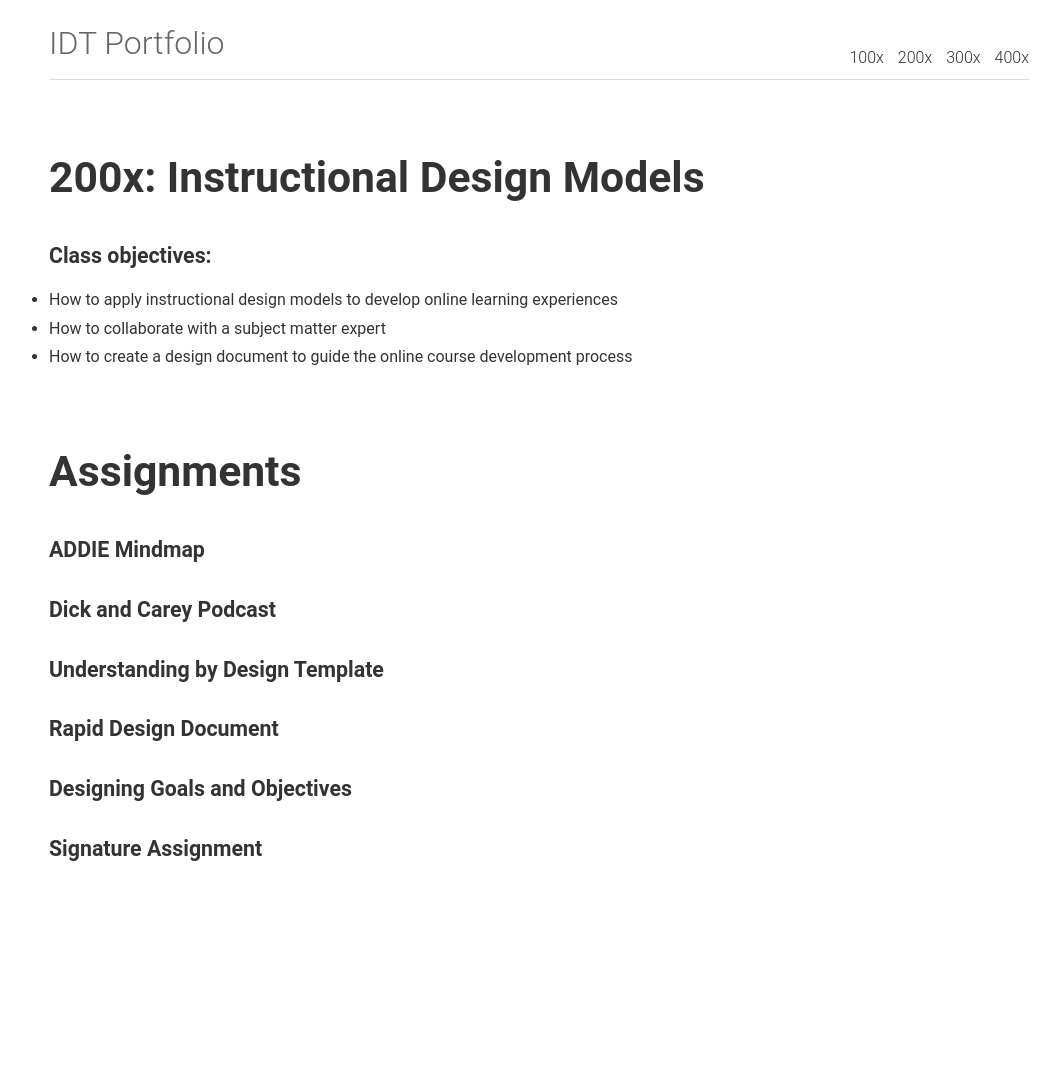
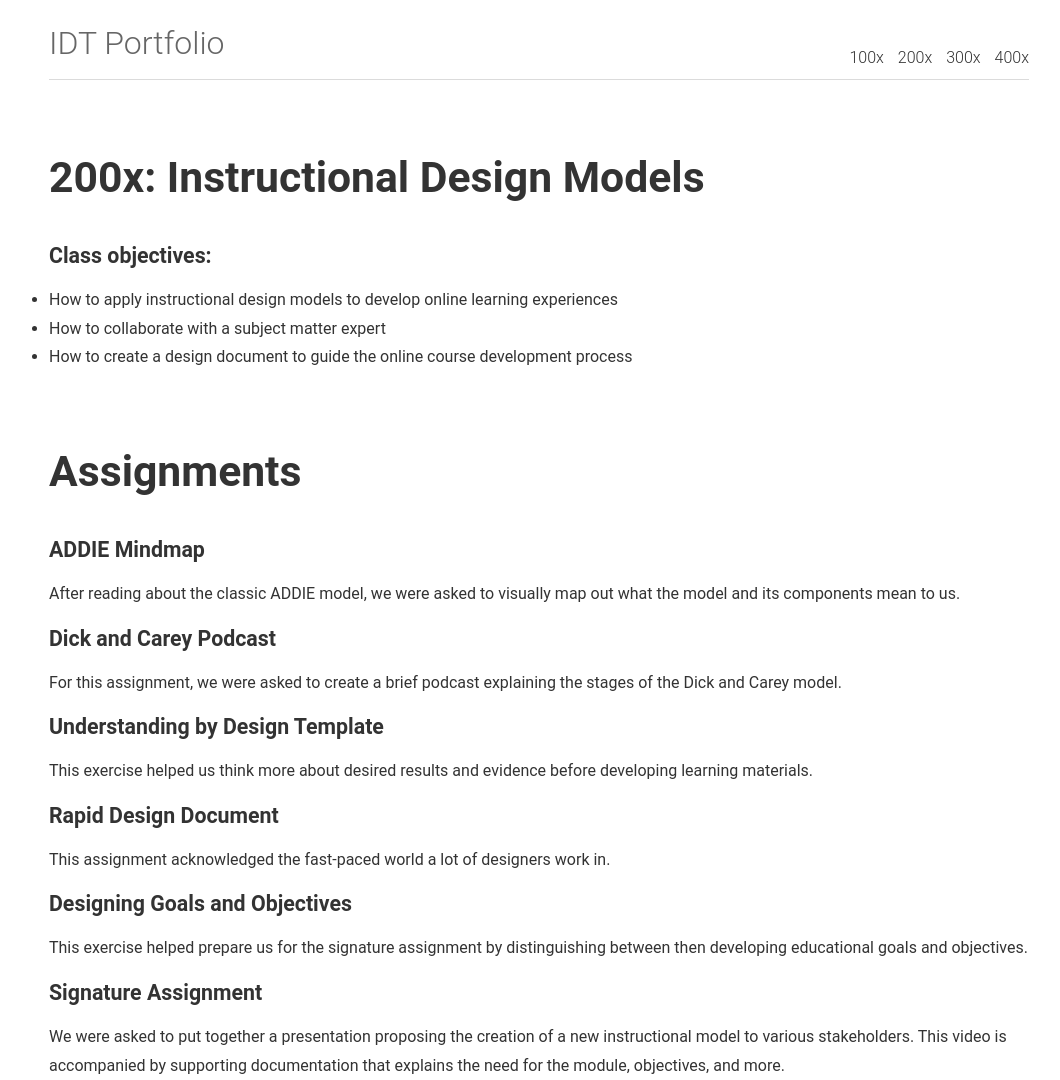
Before and after one commit to caitlinmeyer/idt-portfolio, a Jekyll site: the page built from 200x/index.html, in a window 1280 px wide. Shown: the whole page, without its empty margins (101-1161 px from the left). Built offline with Jekyll 4.4.1, drawn with Linux system fonts in a browser that asks for light colours; before the commit the page ends 900 px from its top, so only the background shows below that.

Commit message:
Update index.html

```diff
--- a/200x/index.html
+++ b/200x/index.html
@@ -16,8 +16,14 @@ layout: default
 <h1>Assignments</h1>
 
 	<h3><a href="https://www.mindmeister.com/1139706657?t=5wpQMSlL3u">ADDIE Mindmap</a></h3>
+	After reading about the classic ADDIE model, we were asked to visually map out what the model and its components mean to us.
 	<h3><a href="/idt-portfolio/200x/podcast">Dick and Carey Podcast</a></h3>
+	For this assignment, we were asked to create a brief podcast explaining the stages of the Dick and Carey model.
 	<h3><a href="/idt-portfolio/200x/docs/ubd.pdf">Understanding by Design Template</a></h3>
+	This exercise helped us think more about desired results and evidence before developing learning materials.
 	<h3><a href="/idt-portfolio/200x/docs/rdd.pdf">Rapid Design Document</a></h3>
+	This assignment acknowledged the fast-paced world a lot of designers work in.
 	<h3><a href="/idt-portfolio/200x/docs/dgo.pdf">Designing Goals and Objectives</a></h3>
+	This exercise helped prepare us for the signature assignment by distinguishing between then developing educational goals and objectives.
 	<h3><a href="/idt-portfolio/200x/signature">Signature Assignment</a></h3>
+	We were asked to put together a presentation proposing the creation of a new instructional model to various stakeholders. This video is accompanied by supporting documentation that explains the need for the module, objectives, and more.
```
